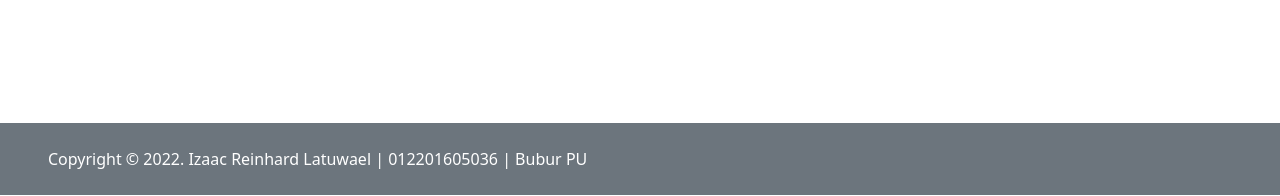
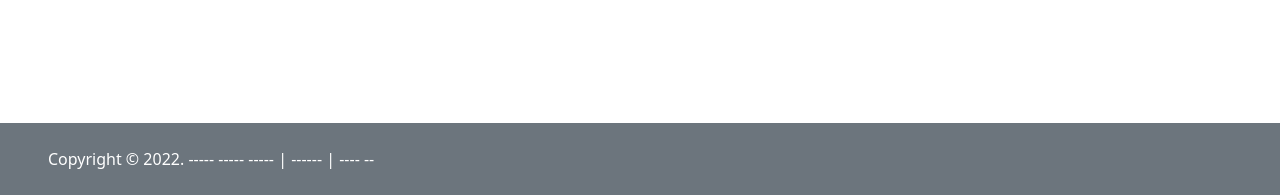
Before and after one commit to mr-reinhard/ims, a PHP site: page / in a window 1280 px wide. Shown: the part 604-800 px from the top of the page. Run offline with PHP 8.4, Linux system fonts and the light colour scheme; some libraries are stand-ins or nearby versions.

Commit message:
Merubah footer login

```diff
--- a/index.php
+++ b/index.php
@@ -1,7 +1,13 @@
 <!--
     Program ini tidak berlisensi.
-    di design dan dibuat untuk memenuhi syarat kelulusan
-    Izaac Reinhard Latuwael
+    di design dan dibuat untuk memenuhi syarat kelulusan di president university
+
+
+    Nama    : Izaac Reinhard Latuwael
+    NIM     : 012201605036
+    Faculty : Computer Science
+    Major   : Information System
+    Batch   : 2016
  -->
 <!DOCTYPE html>
 <html lang="en">
@@ -155,7 +161,7 @@
           class="d-flex flex-column flex-md-row text-center text-md-start justify-content-between py-4 px-4 px-xl-5 bg-secondary">
           <!-- Copyright -->
           <div class="text-white mb-3 mb-md-0">
-            Copyright © 2022. Izaac Reinhard Latuwael | 012201605036 | Bubur PU
+            Copyright © 2022. ----- ----- ----- | ------ | ---- --
           </div>
           <!-- Copyright -->
 
```
